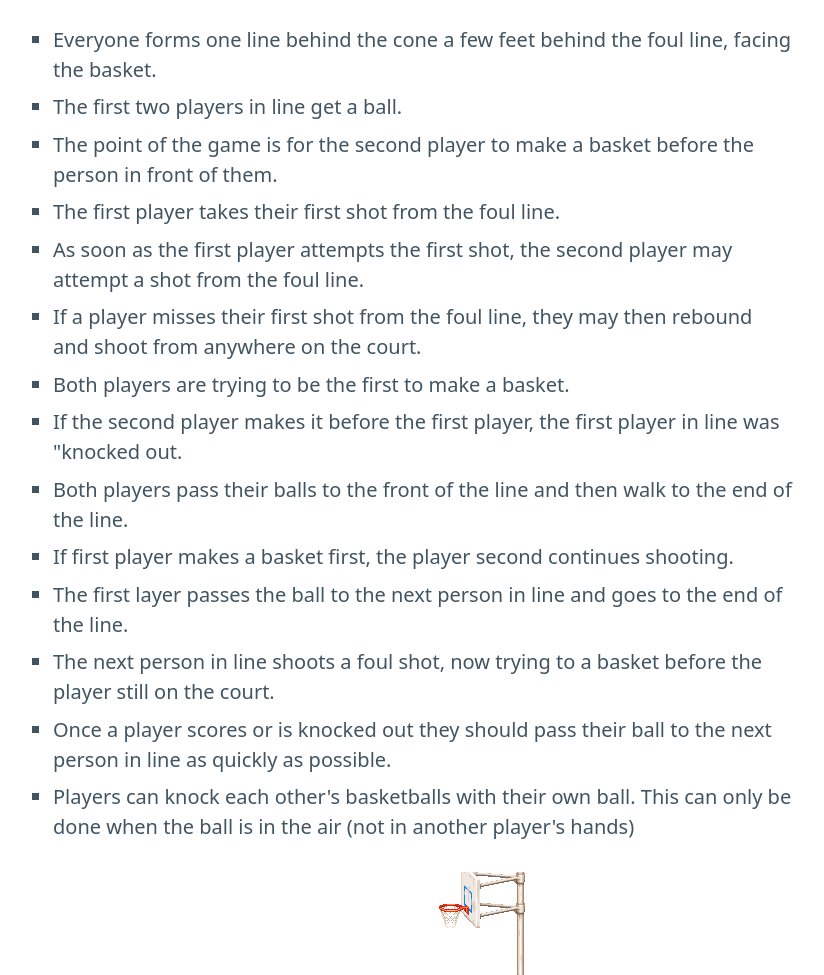
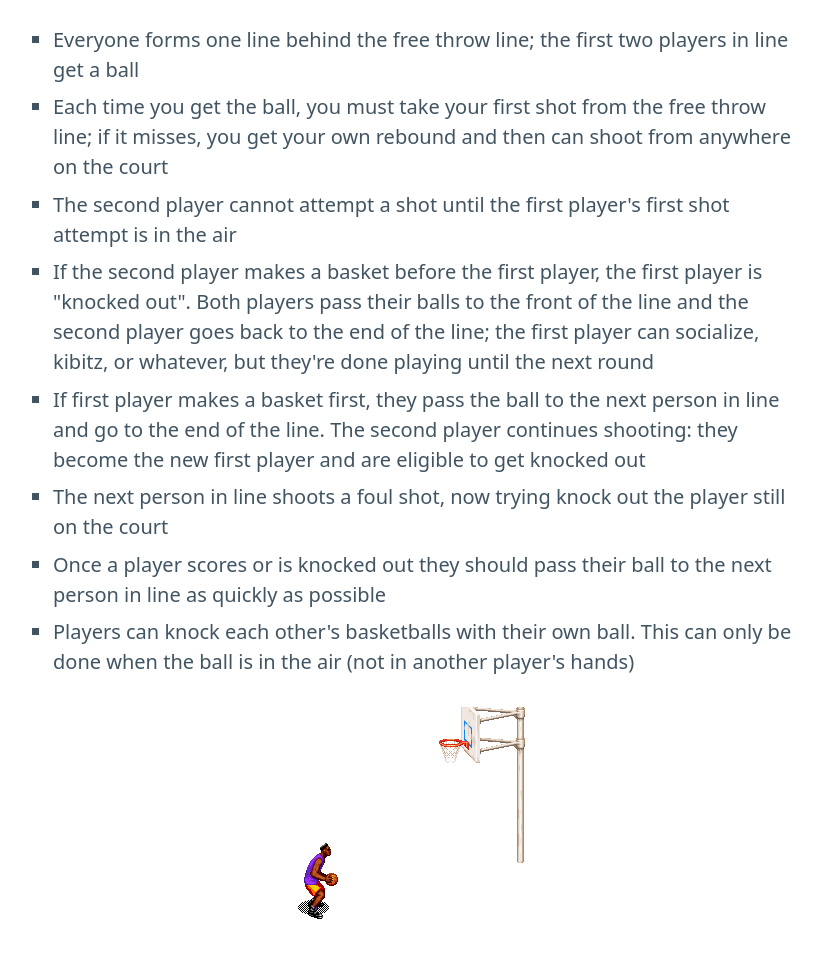
Before and after one commit to ambirdsall/bday-2022, an Eleventy site: page index.md in a window 1280 px wide. Shown: the part 2540-3515 px from the top of the page, without its empty margins (227-1051 px from the left). Built offline with nearby package versions, Linux system fonts and the light colour scheme; Eleventy itself is replaced by a stand-in of ours; files that its build step writes are made by us from their sources.

Commit message:
Edit the rules of knockout section

```diff
--- a/index.md
+++ b/index.md
@@ -34,19 +34,13 @@ birthday present?
 
 <h2 id="rules-of-knockout">Rules of knockout</h2>
 
-- Everyone forms one line behind the cone a few feet behind the foul line, facing the basket.
-- The first two players in line get a ball.
-- The point of the game is for the second player to make a basket before the person in front of them.
-- The first player takes their first shot from the foul line.
-- As soon as the first player attempts the first shot, the second player may attempt a shot from the foul line.
-- If a player misses their first shot from the foul line, they may then rebound and shoot from anywhere on the court.
-- Both players are trying to be the first to make a basket.
-- If the second player makes it before the first player, the first player in line was "knocked out.
-- Both players pass their balls to the front of the line and then walk to the end of the line.
-- If first player makes a basket first, the player second continues shooting.
-- The first layer passes the ball to the next person in line and goes to the end of the line.
-- The next person in line shoots a foul shot, now trying to a basket before the player still on the court.
-- Once a player scores or is knocked out they should pass their ball to the next person in line as quickly as possible.
+- Everyone forms one line behind the free throw line; the first two players in line get a ball
+- Each time you get the ball, you must take your first shot from the free throw line; if it misses, you get your own rebound and then can shoot from anywhere on the court
+- The second player cannot attempt a shot until the first player's first shot attempt is in the air
+- If the second player makes a basket before the first player, the first player is "knocked out". Both players pass their balls to the front of the line and the second player goes back to the end of the line; the first player can socialize, kibitz, or whatever, but they're done playing until the next round
+- If first player makes a basket first, they pass the ball to the next person in line and go to the end of the line. The second player continues shooting: they become the new first player and are eligible to get knocked out
+- The next person in line shoots a foul shot, now trying knock out the player still on the court
+- Once a player scores or is knocked out they should pass their ball to the next person in line as quickly as possible
 - Players can knock each other's basketballs with their own ball. This can only be done when the ball is in the air (not in another player's hands)
 
 <div class="donk">
```
Also changed, not shown: index.html (+7 -13 lines).
